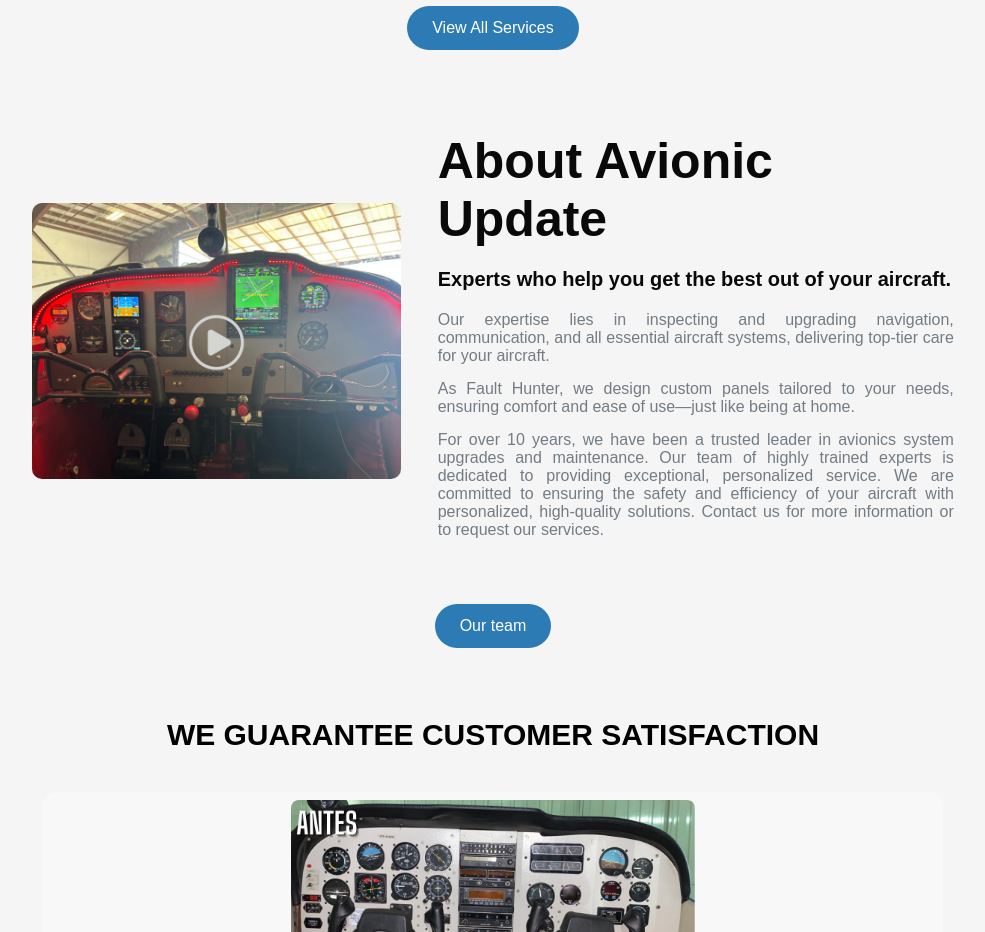
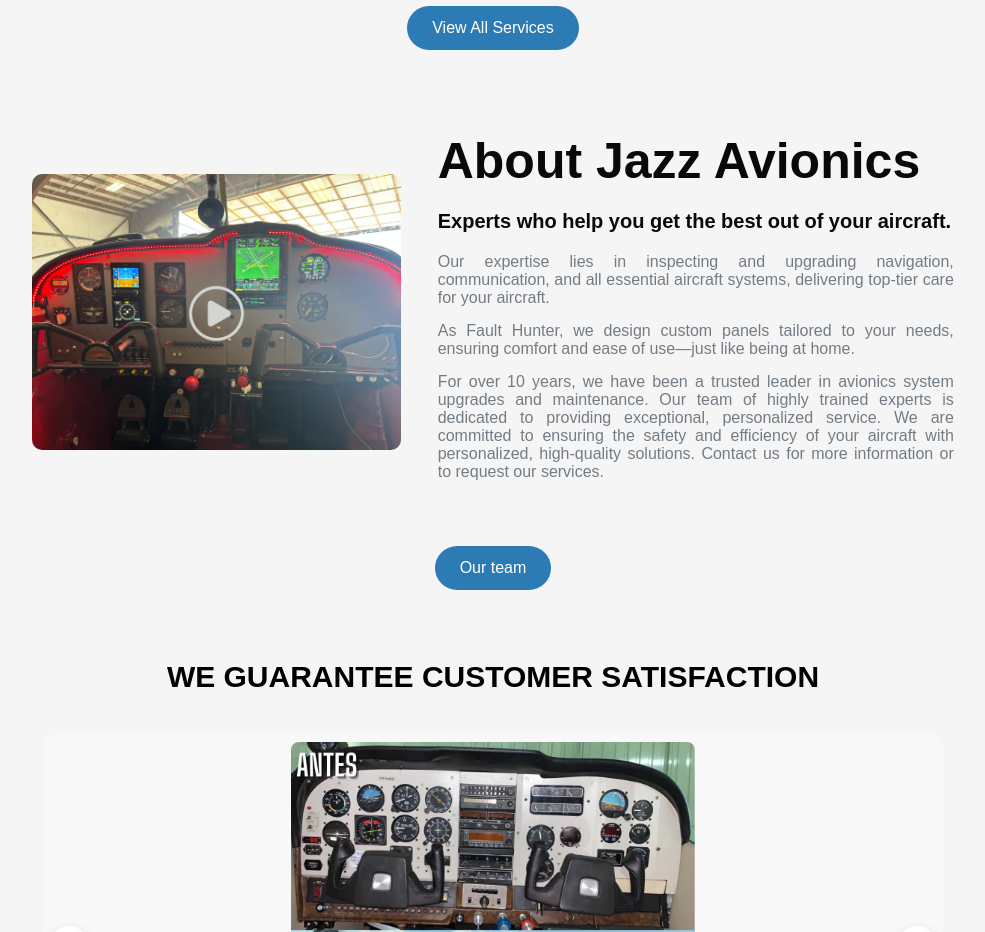
Before and after one commit to Koala-Tech-Digital-Solutions/JazzAvionics, a React (Vite) app: page / in a window 1280 px wide. Shown: the part 1280-2212 px from the top of the page, without its empty margins (147-1132 px from the left). Built offline with nearby package versions, Linux system fonts and the light colour scheme.

Commit message:
Update About.jsx

```diff
--- a/src/Components/About/About.jsx
+++ b/src/Components/About/About.jsx
@@ -20,7 +20,7 @@
           />
         </div>
         <div className="about-right">
-          <h3>About Avionic Update</h3>
+          <h3>About Jazz Avionics</h3>
           <h2>Experts who help you get the best out of your aircraft.</h2>
           <p>
             Our expertise lies in inspecting and upgrading navigation,
```
